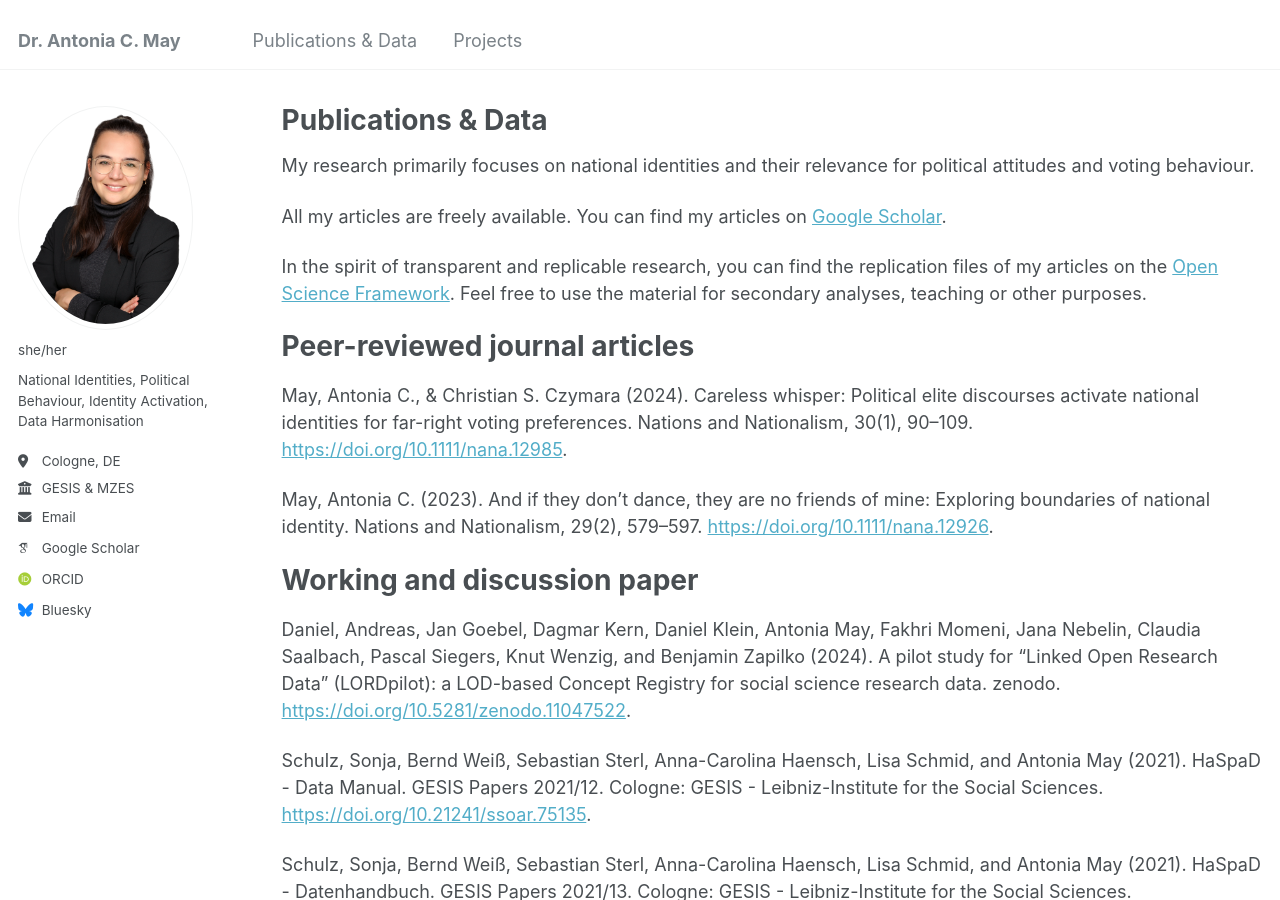
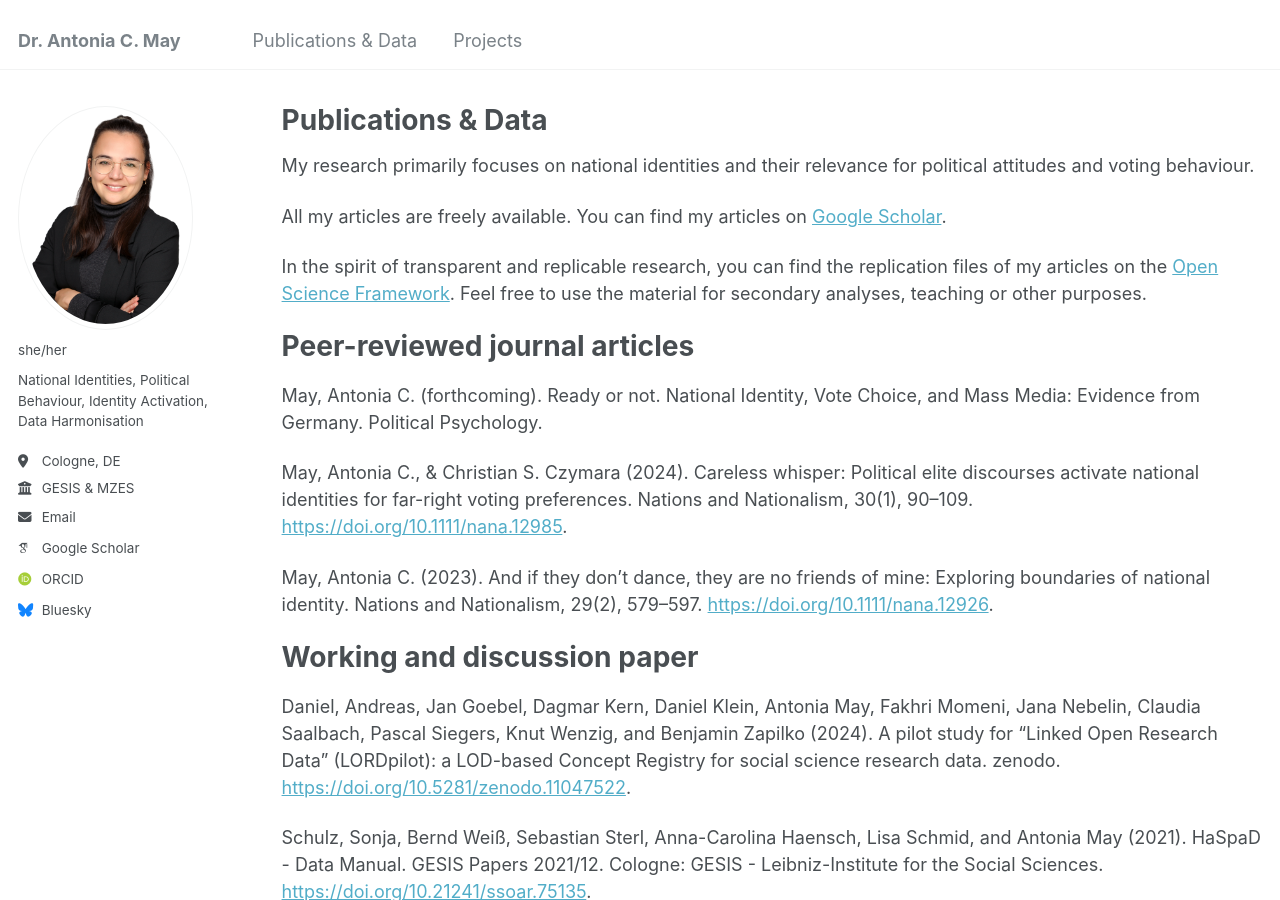
Before and after one commit to mayantonia/mayantonia.github.io, a Jekyll site: the page built from _pages/publications.md, in a window 1280 px wide and 900 px high. Built offline with Jekyll 4.4.1, drawn with Linux system fonts in a browser that asks for light colours; some web fonts are replaced.

Commit message:
Update publications.md

```diff
--- a/_pages/publications.md
+++ b/_pages/publications.md
@@ -13,6 +13,8 @@ In the spirit of transparent and replicable research, you can find the replicati
 
 Peer-reviewed journal articles
 ======
+
+ May, Antonia C. (forthcoming). Ready or not. National Identity, Vote Choice, and Mass Media: Evidence from Germany. Political Psychology.
 
  May, Antonia C., & Christian S. Czymara (2024). Careless whisper: Political elite discourses activate national identities for far-right voting preferences. Nations and Nationalism, 30(1), 90–109. [https://doi.org/10.1111/nana.12985](https://doi.org/10.1111/nana.12985).
 
```
